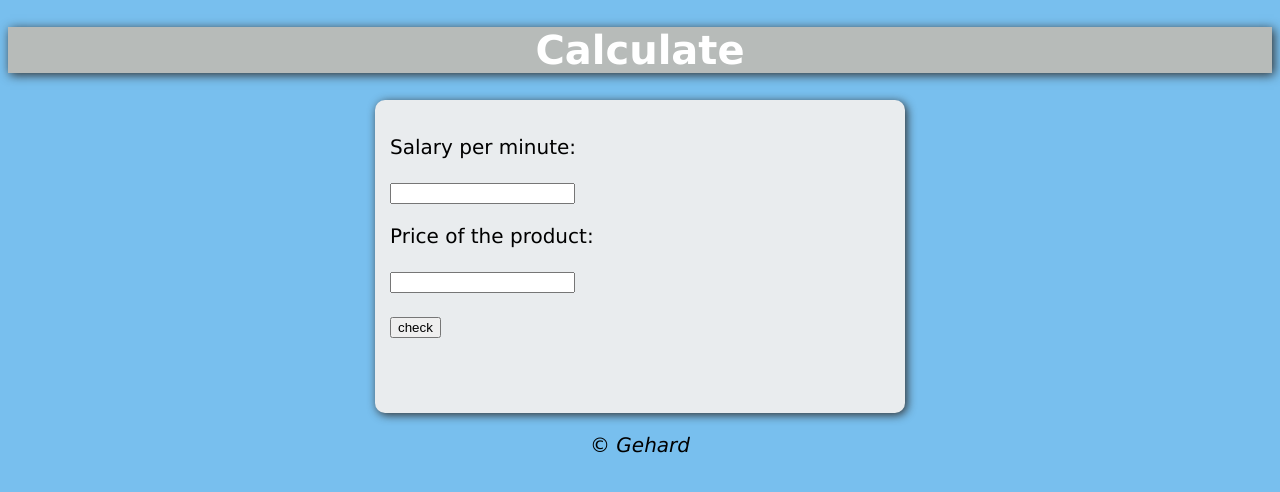
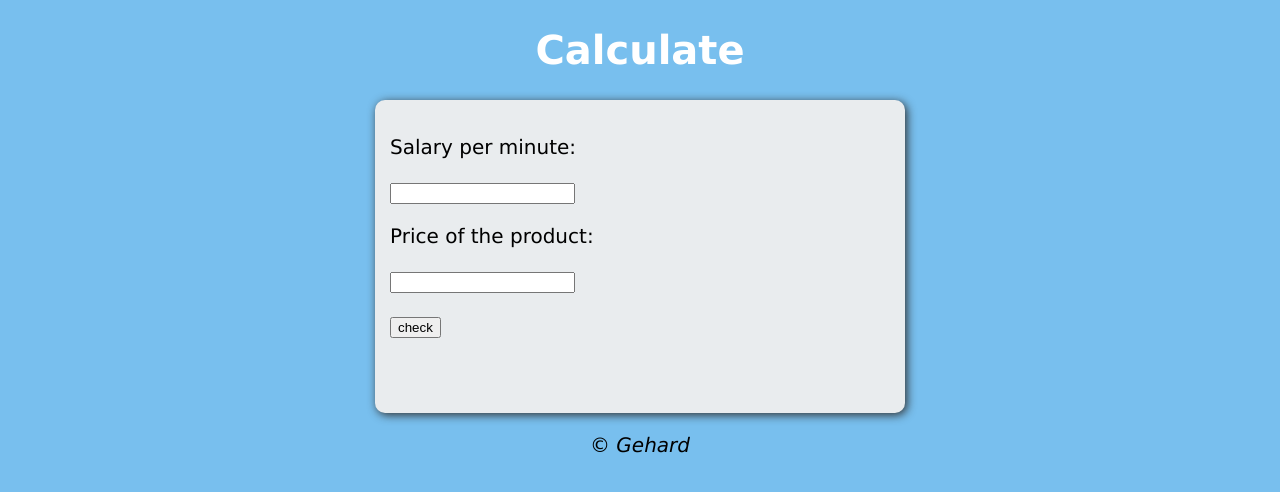
Before and after one commit to GehardFernando/Calculate_your_time, a plain HTML site: page index.html in a window 1280 px wide. Drawn offline with Linux system fonts and the light colour scheme.

Commit message:
Update style.css

```diff
--- a/style.css
+++ b/style.css
@@ -3,10 +3,10 @@ body {
   font: normal 15pt verdana;
 }
 header {
-  background: rgb(183, 187, 185);
+  background: rgb(120, 191, 238);
   color: white;
   text-align: center;
-  box-shadow: 2px 2px 10px rgb(48, 48, 48);
+
 }
 section {
   background: rgb(233, 236, 238);
```
